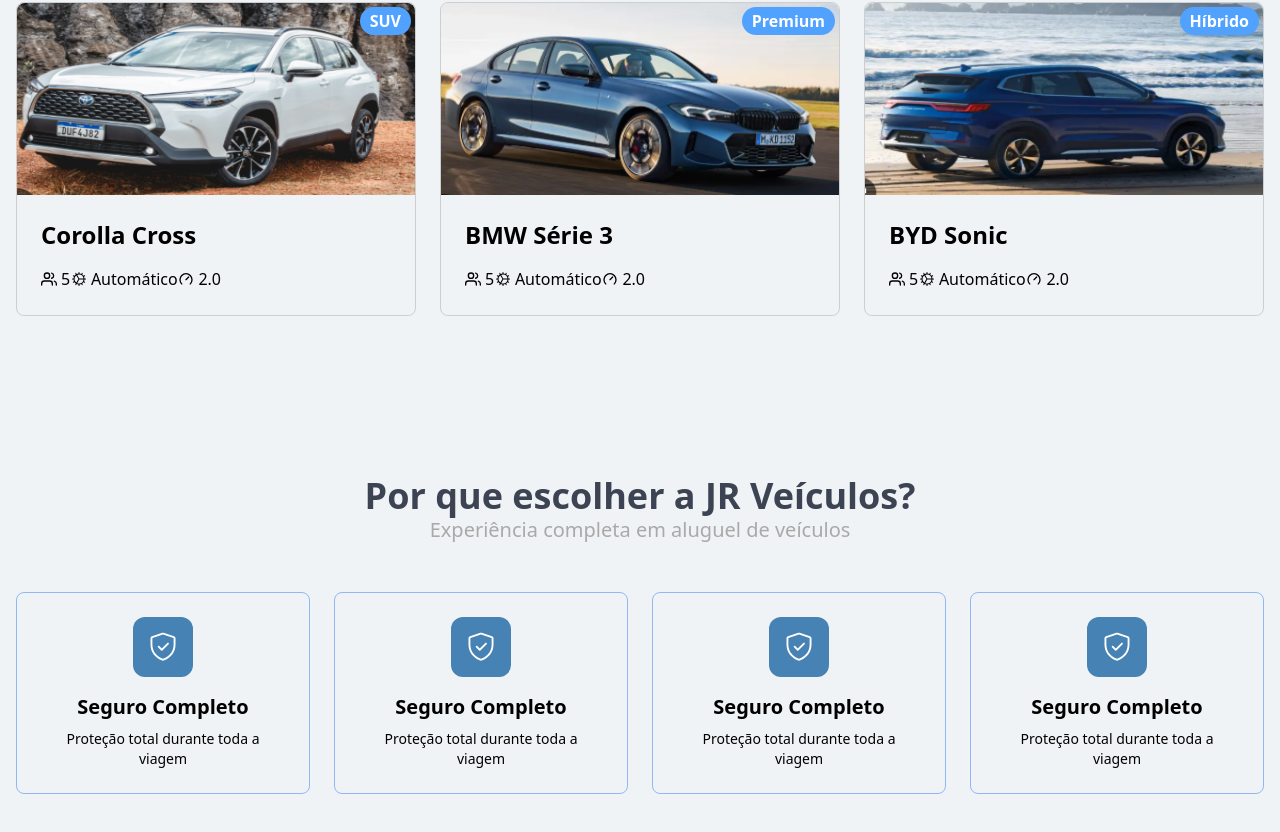
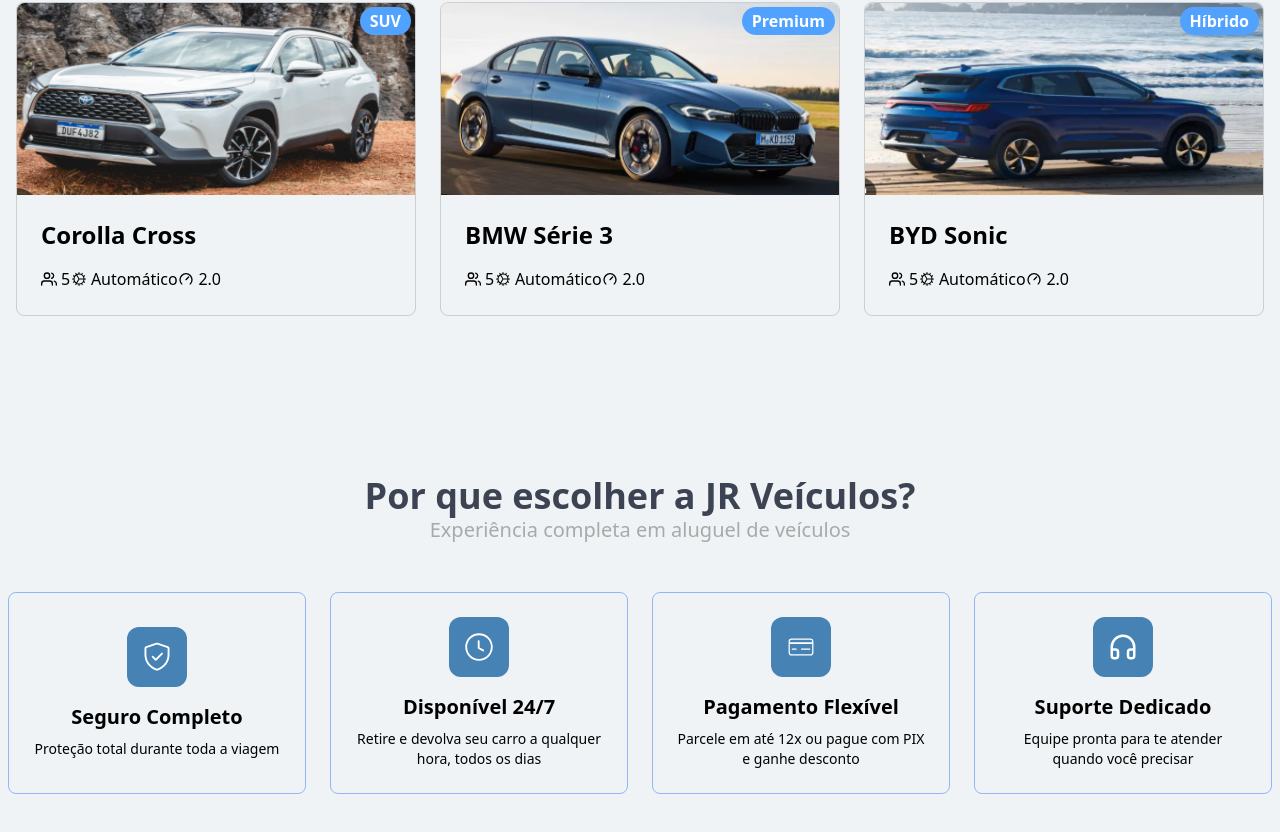
Before and after one commit to jorgerenan94-web/aluguel-carros, a React (Vite) app: page / in a window 1280 px wide. Shown: the part 1766-2598 px from the top of the page. Built offline with nearby package versions, Linux system fonts and the light colour scheme.

Commit message:
finished the front

```diff
--- a/src/App.jsx
+++ b/src/App.jsx
@@ -1,9 +1,11 @@
-import { LuCar } from "react-icons/lu";
+import { LuCar, LuHeadphones } from "react-icons/lu";
 import CustomForm from "./Components/CustomForm";
 import Calculator from "./Components/Calculator";
 import { useState } from "react"
 import CustomCard from "./Components/CustomCard";
 import CustomExtras from "./Components/CustomExtras";
+import { GoClock, GoShieldCheck } from "react-icons/go";
+import { CiCreditCard1 } from "react-icons/ci";
 
 export default function App(){
   const [dias, setDias] = useState("")
@@ -112,7 +114,7 @@
         </div>
       </section>
 
-      <section className="container py-20 px-4">
+      <section className="container py-20 px-2">
         <div className="mx-auto max-w-7xl">
           <div className="text-center mb-12">
             <h2 className="text-4xl font-semibold text-[#0F1729]/80">
@@ -124,10 +126,26 @@
           </div>
 
           <div className="grid grid-cols-4 gap-6">
-            <CustomExtras />
-            <CustomExtras />
-            <CustomExtras />
-            <CustomExtras />
+            <CustomExtras
+              icon={<GoShieldCheck />}
+              titulo="Seguro Completo"
+              frase="Proteção total durante toda a viagem"
+            />
+            <CustomExtras
+              icon={<GoClock />}
+              titulo="Disponível 24/7"
+              frase="Retire e devolva seu carro a qualquer hora, todos os dias"
+            />
+            <CustomExtras
+              icon={<CiCreditCard1 />}
+              titulo="Pagamento Flexível"
+              frase="Parcele em até 12x ou pague com PIX e ganhe desconto"
+            />
+            <CustomExtras
+              icon={<LuHeadphones />}
+              titulo="Suporte Dedicado"
+              frase="Equipe pronta para te atender quando você precisar"
+            />
           </div>
         </div>
       </section>
--- a/src/Components/CustomExtras/index.jsx
+++ b/src/Components/CustomExtras/index.jsx
@@ -1,15 +1,13 @@
-import { GoShieldCheck } from "react-icons/go";
-
-export default function CustomExtras(icon, titulo, frase ){
+export default function CustomExtras({icon, titulo, frase}){
     return(
         <div className="w-full mx-auto h-auto rounded-lg border border-[#377CF4]/50 flex justify-center p-6 flex-col items-center">
             <div className="w-15 h-15 bg-[#4682B4] flex justify-center items-center text-white text-3xl rounded-xl mb-4">
-                <GoShieldCheck />
+                {icon}
             </div>
 
-            <h3 className="text-xl font-bold mb-2">Seguro Completo</h3>
+            <h3 className="text-xl font-bold mb-2">{titulo}</h3>
 
-            <p className="text-center text-sm">Proteção total durante toda a viagem</p>
+            <p className="text-center text-sm">{frase}</p>
         </div>
     )
 }
--- a/src/Components/CustomForm/index.jsx
+++ b/src/Components/CustomForm/index.jsx
@@ -44,6 +44,10 @@
                         {
                             text: "Premium - R$ 349/dia",
                             value: 5
+                        },
+                        {
+                            text: "Híbrido - R$ 450/dia",
+                            value: 6
                         }
                     ]
                 }
```
